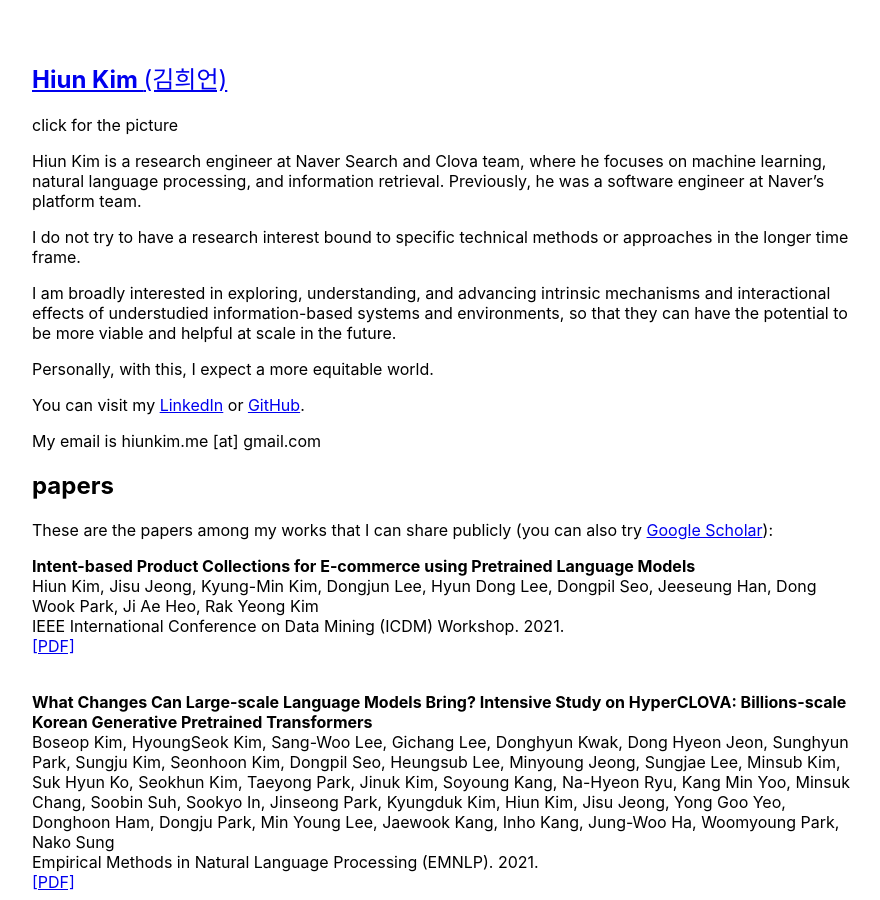
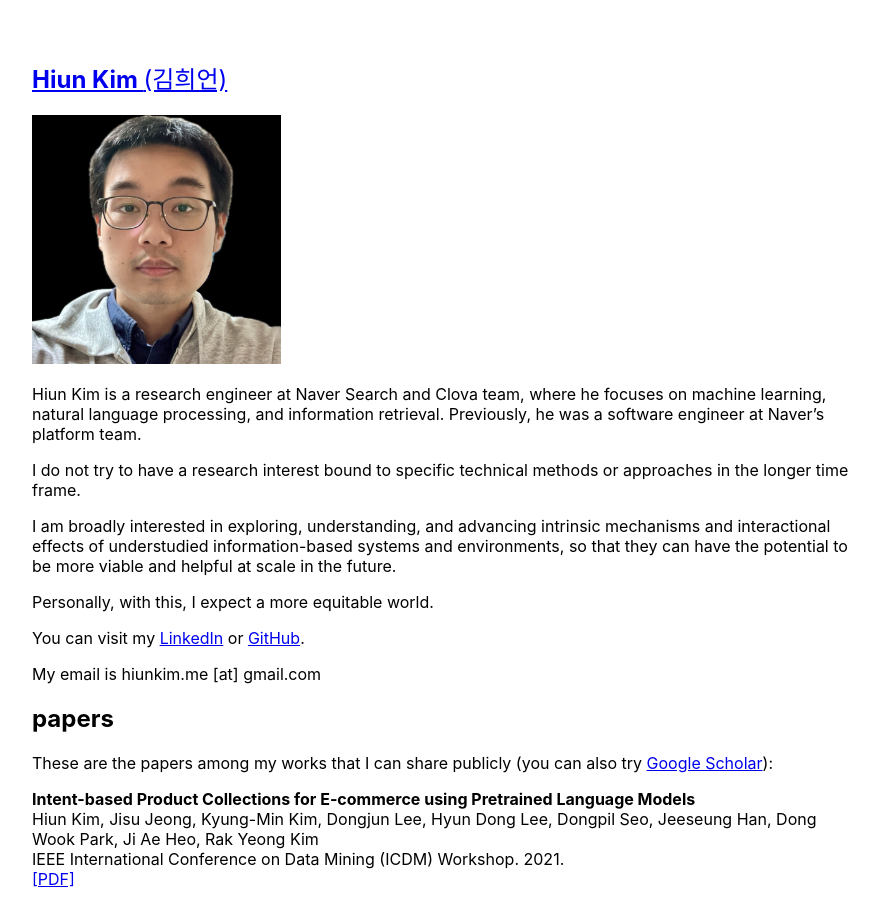
Before and after one commit to hiun/hiun.github.io, a Jekyll site: the page built from index.md, in a window 1280 px wide and 900 px high. Shown: the whole window, without its empty margins (193-1073 px from the left). Built offline with Jekyll 4.4.1, drawn with Linux system fonts in a browser that asks for light colours.

Commit message:
Update index.md

```diff
--- a/index.md
+++ b/index.md
@@ -3,12 +3,9 @@ layout: home
 title: Home
 ---
 
-<details>
-  <summary>click for the picture</summary>
-
+<!-- <details> <summary>click for the picture</summary> -->
 <img src="/s/img/profile-linkedin-dist-20250801.jpeg" class="profile-img">
-
-</details>
+<!-- </details> -->
 
 Hiun Kim is a research engineer at Naver Search and Clova team, where he focuses on machine learning, natural language processing, and information retrieval. Previously, he was a software engineer at Naver’s platform team.
 
```
